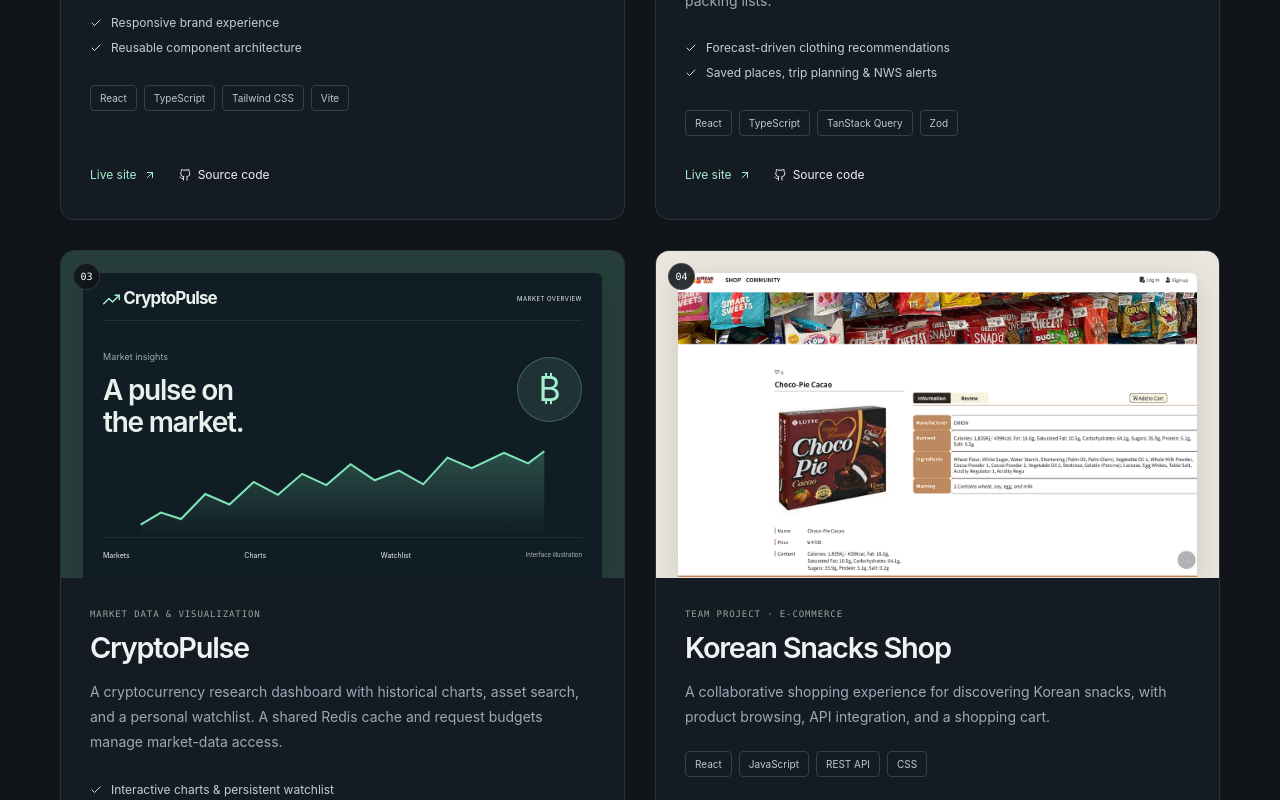
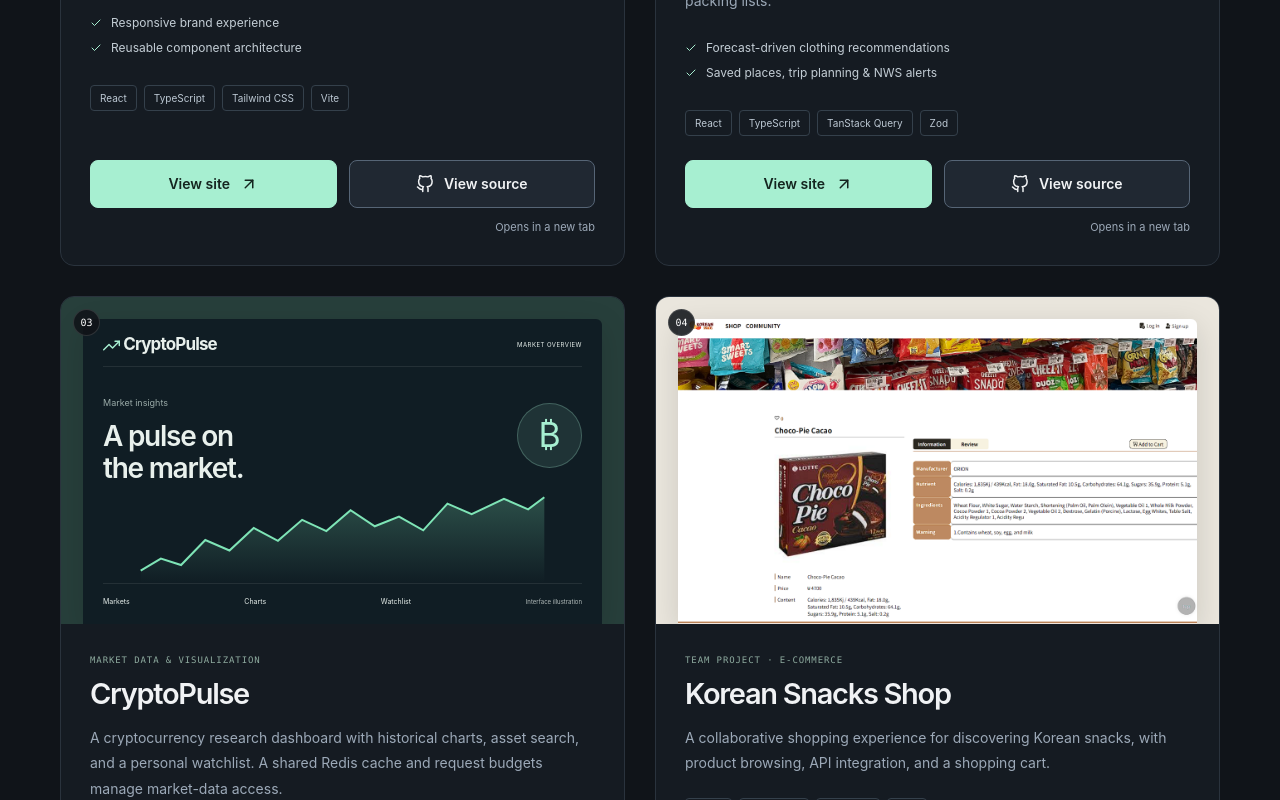
Before and after one commit to dongyunkim96/Main-Portfolio, a React (Create React App) app in the folder my-app/: page /project in a window 1280 px wide. Shown: the part 1080-1880 px from the top of the page. Built offline with nearby package versions, Linux system fonts and the light colour scheme.

Commit message:
Document live portfolio and improve project action button UX

```diff
--- /dev/null
+++ b/my-app/src/components/Projects/ProjectActions.css
@@ -0,0 +1,79 @@
+/* Full-size targets shared by home previews and the project archive. */
+.project-actions {
+  margin-top: auto;
+  padding-top: 24px;
+}
+
+.project-action-buttons {
+  display: flex;
+  flex-wrap: wrap;
+  gap: 12px;
+}
+
+.project-action {
+  flex: 1 1 140px;
+  min-height: 48px;
+  padding: 12px 16px;
+  border: 1px solid transparent;
+  border-radius: 8px;
+  display: inline-flex;
+  align-items: center;
+  justify-content: center;
+  gap: 10px;
+  font-size: 14px;
+  font-weight: 600;
+  line-height: 1.5;
+  text-align: center;
+}
+
+.project-action svg {
+  width: 18px;
+  height: 18px;
+}
+
+.project-action-primary {
+  background: var(--accent);
+  border-color: var(--accent);
+  color: #14251f;
+}
+
+.project-action-primary:hover {
+  background: #c5f8e2;
+  border-color: #c5f8e2;
+  color: #14251f;
+}
+
+.project-action-secondary {
+  background: var(--surface-high);
+  border-color: #566576;
+  color: var(--text);
+}
+
+.project-action-secondary:hover {
+  background: #2b3b3b;
+  border-color: var(--accent);
+  color: var(--accent);
+}
+
+.project-action:focus-visible {
+  outline: 3px solid var(--accent);
+  outline-offset: 4px;
+  text-decoration: underline;
+  text-underline-offset: 4px;
+}
+
+.project-action:active {
+  box-shadow: inset 0 0 0 2px #14251f66;
+}
+
+.project-action-note {
+  margin: 10px 0 0;
+  color: var(--muted);
+  font-size: 11px;
+  text-align: right;
+}
+
+/* Keep the target stationary when a pointer enters the card. */
+.work-card:hover {
+  transform: none;
+}
--- a/my-app/src/components/Projects/ProjectCards.js
+++ b/my-app/src/components/Projects/ProjectCards.js
@@ -1,4 +1,5 @@
 import React from "react";
+import "./ProjectActions.css";
 import { FiArrowUpRight, FiGithub, FiCheck, FiSun, FiCloud, FiTrendingUp } from "react-icons/fi";
 
 function ProductPreview({ type }) {
@@ -23,7 +24,21 @@
     <div className="work-content"><p className="eyebrow">{project.label}</p><h2>{project.title}</h2><p className="work-description">{project.description}</p>
       {project.highlights && !compact && <ul className="work-highlights">{project.highlights.map(item => <li key={item}><FiCheck />{item}</li>)}</ul>}
       <div className="tech-tags">{project.techStack.map(tech => <span key={tech}>{tech}</span>)}</div>
-      <div className="work-links">{project.demoLink && <a href={project.demoLink} target="_blank" rel="noreferrer" aria-label={(project.demoLabel || "Live site") + " — " + project.title}>{project.demoLabel || "Live site"} <FiArrowUpRight /></a>}<a href={project.ghLink} target="_blank" rel="noreferrer" aria-label={"Source code — " + project.title}><FiGithub /> Source code</a></div>
+      <div className="project-actions">
+        <div className="project-action-buttons">
+          {project.demoLink && (
+            <a className="project-action project-action-primary" href={project.demoLink} target="_blank" rel="noopener noreferrer" aria-label={(project.demoLabel || "View site") + " — " + project.title} aria-describedby={"external-note-" + project.id}>
+              <span>{project.demoLabel || "View site"}</span>
+              <FiArrowUpRight aria-hidden="true" />
+            </a>
+          )}
+          <a className={"project-action " + (project.demoLink ? "project-action-secondary" : "project-action-primary")} href={project.ghLink} target="_blank" rel="noopener noreferrer" aria-label={"Source code — " + project.title} aria-describedby={"external-note-" + project.id}>
+            <FiGithub aria-hidden="true" />
+            <span>View source</span>
+          </a>
+        </div>
+        <p className="project-action-note" id={"external-note-" + project.id}>Opens in a new tab</p>
+      </div>
     </div>
   </article>;
 }
```
Also changed, not shown: my-app/src/style.css, 2 other files (tests, documents, lock files or other folders).
